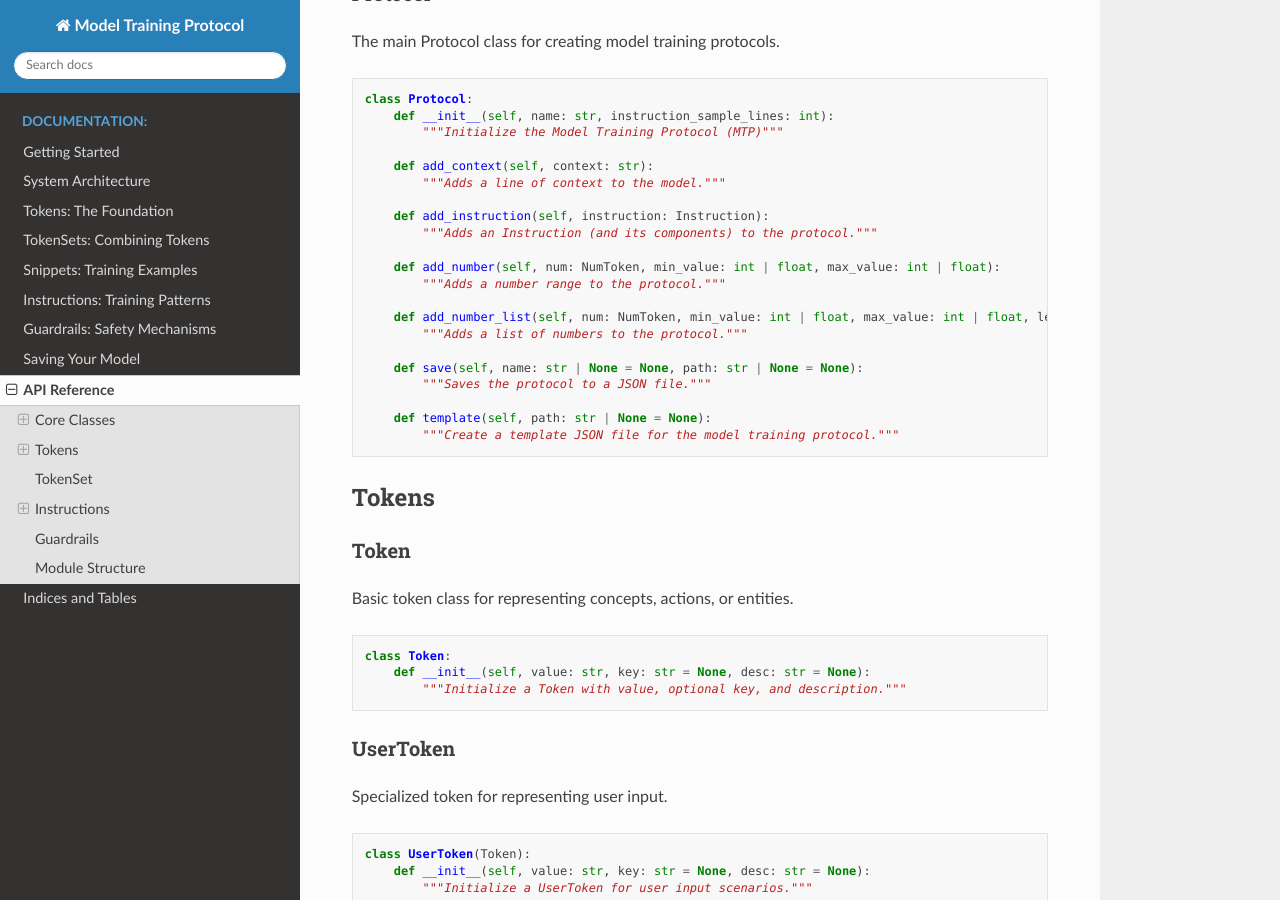
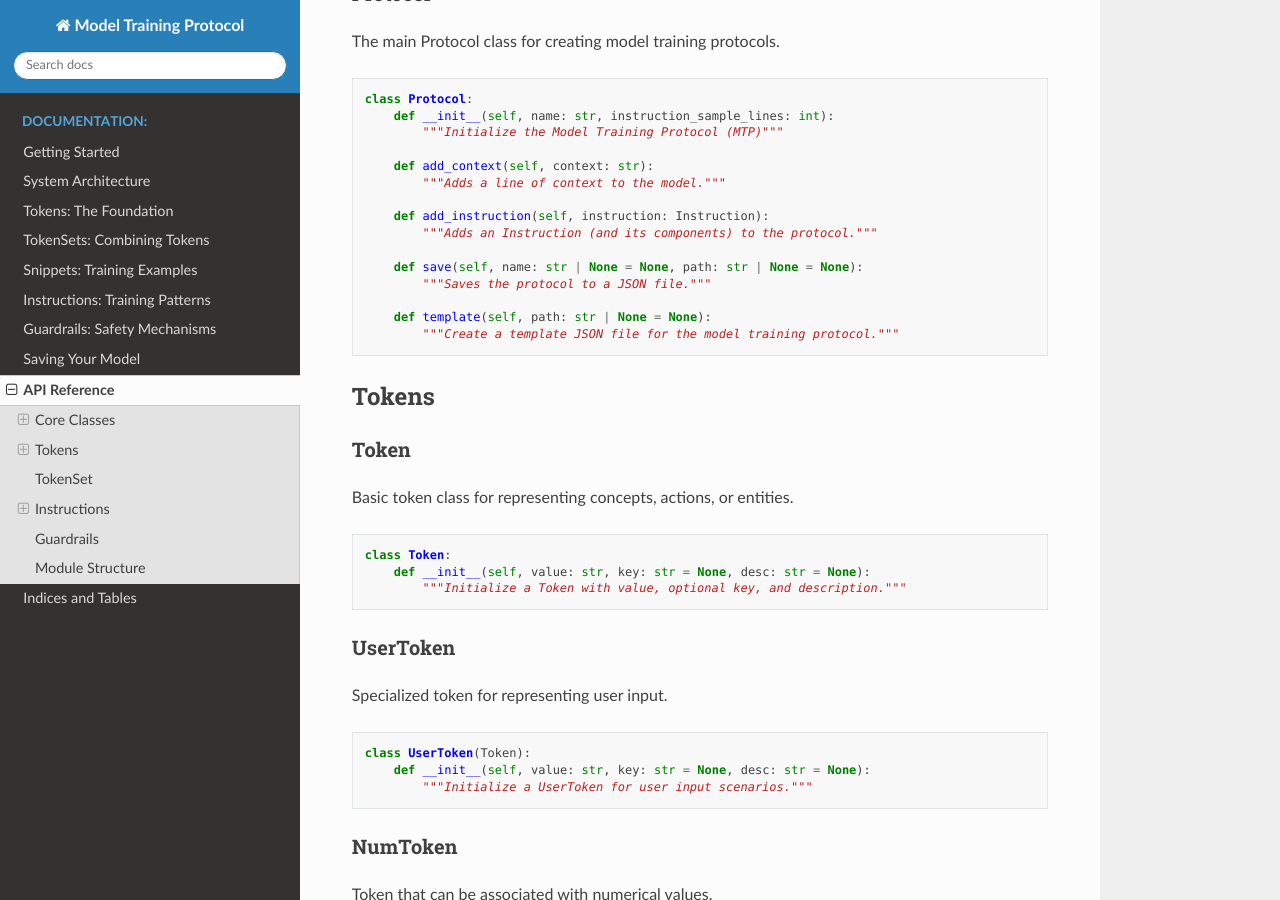
Before and after one commit to databiomes/modeltrainprotocol, a Sphinx documentation site: the page built from docs/source/api_reference.rst, in a window 1280 px wide and 900 px high, scrolled down 308 px. Built offline with Sphinx 7.4.7 and the Read the Docs theme 3.1.0, drawn with Linux system fonts in a browser that asks for light colours.

Commit message:
Remove add_number_list method from api_reference.rst (abstracted to ProtocolFile)

```diff
--- a/docs/source/api_reference.rst
+++ b/docs/source/api_reference.rst
@@ -22,12 +22,6 @@ The main Protocol class for creating model training protocols.
 
        def add_instruction(self, instruction: Instruction):
            """Adds an Instruction (and its components) to the protocol."""
-
-       def add_number(self, num: NumToken, min_value: int | float, max_value: int | float):
-           """Adds a number range to the protocol."""
-
-       def add_number_list(self, num: NumToken, min_value: int | float, max_value: int | float, length: int):
-           """Adds a list of numbers to the protocol."""
 
        def save(self, name: str | None = None, path: str | None = None):
            """Saves the protocol to a JSON file."""
```
